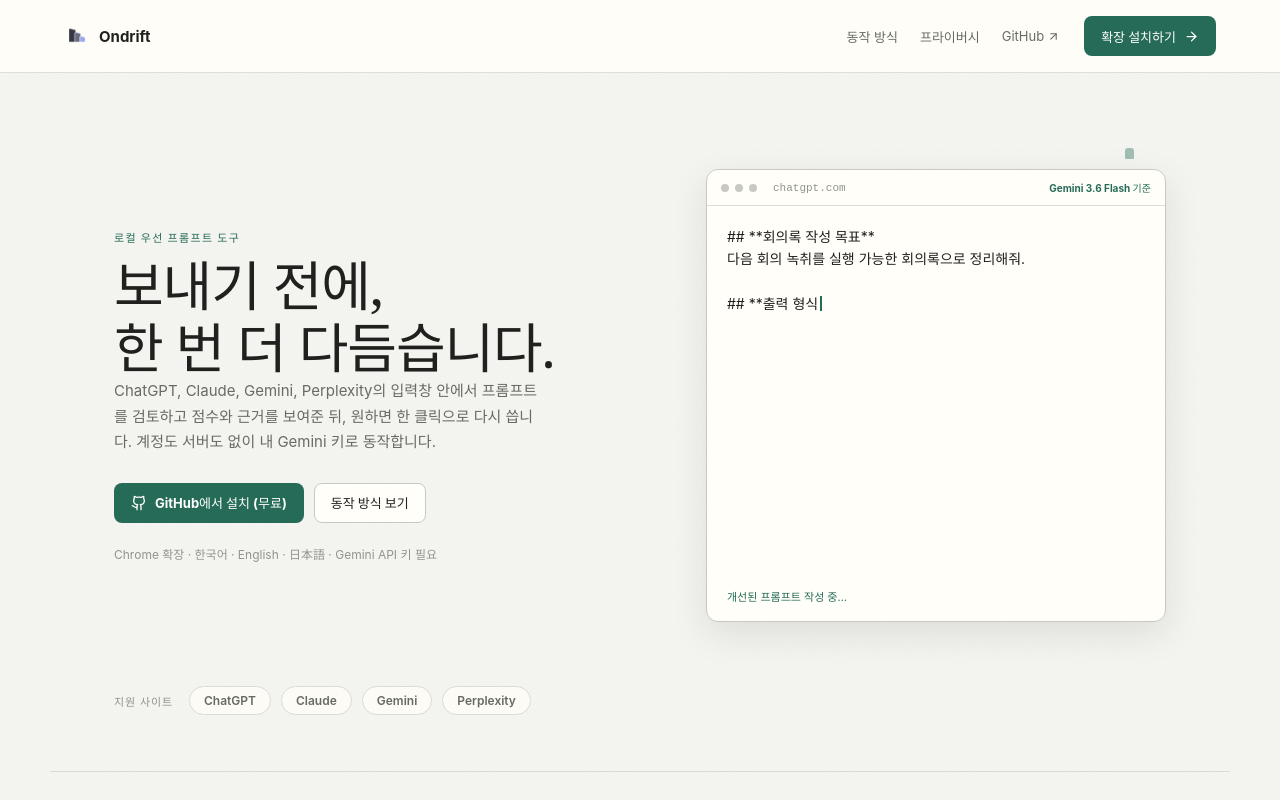
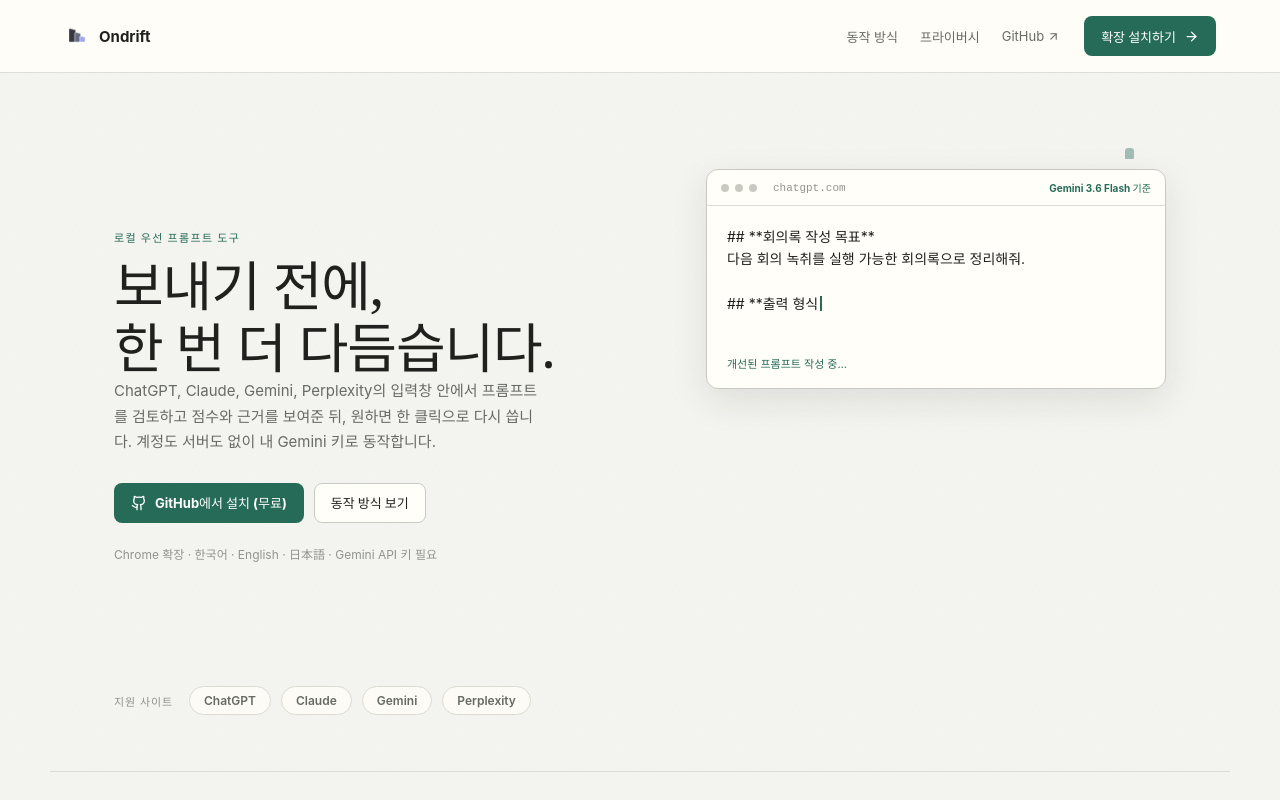
Before and after one commit to Ondrift-labs/Ondrift-FE, a React (Vite) app: page / in a window 1280 px wide. Shown: the top 800 px of the page. Built offline with nearby package versions, Linux system fonts and the light colour scheme.

Commit message:
fix : 프롬프트 팝업 성장과 페이지 레이아웃 분리

```diff
--- a/src/features/landing/PromptDemo.tsx
+++ b/src/features/landing/PromptDemo.tsx
@@ -1,5 +1,5 @@
 import { Check } from 'lucide-react'
-import { useEffect, useRef, useState } from 'react'
+import { useEffect, useLayoutEffect, useRef, useState } from 'react'
 import { usePrefersReducedMotion } from './useReveal'
 
 const BEFORE_PROMPT = '회의 녹취 정리해줘'
@@ -90,27 +90,27 @@ function usePromptDemo(reducedMotion: boolean) {
   return { phase, score, displayedPrompt }
 }
 
-export function PromptDemo() {
-  const reducedMotion = usePrefersReducedMotion()
-  const { phase, score, displayedPrompt } = usePromptDemo(reducedMotion)
-  const showResult = phase === 'result'
+function DemoCardContent({ phase, prompt, score, showResult, showCaret }: {
+  phase: Phase
+  prompt: string
+  score: number
+  showResult: boolean
+  showCaret: boolean
+}) {
   const offset = RING_LENGTH - (RING_LENGTH * score) / 100
 
   return (
-    <div className={`demo-card demo-card--${phase}`}>
+    <>
       <div className="demo-chrome">
         <span className="demo-dot" /><span className="demo-dot" /><span className="demo-dot" />
         <span className="demo-url">chatgpt.com</span>
         <span className="demo-model">Gemini 3.6 Flash 기준</span>
       </div>
       <div className="demo-body">
-        <div className="demo-editor-stack">
-          <p className="demo-editor demo-editor--measure" aria-hidden="true">{AFTER_PROMPT}</p>
-          <p className="demo-editor demo-editor--live">
-            {displayedPrompt}
-            {(phase === 'draft' || phase === 'typing') && <span className="demo-caret" aria-hidden="true" />}
-          </p>
-        </div>
+        <p className="demo-editor">
+          {prompt}
+          {showCaret && <span className="demo-caret" aria-hidden="true" />}
+        </p>
         <div className={`demo-result ${showResult ? 'is-shown' : ''}`} aria-hidden={!showResult}>
           <div className="demo-score">
             <svg viewBox="0 0 64 64" aria-hidden="true">
@@ -129,6 +129,66 @@ export function PromptDemo() {
           {phase === 'draft' ? '작성 중' : phase === 'scoring' ? 'Ondrift가 검토하는 중…' : phase === 'typing' ? '개선된 프롬프트 작성 중…' : '재작성 완료 · 적용 대기'}
         </span>
       </div>
+    </>
+  )
+}
+
+export function PromptDemo() {
+  const reducedMotion = usePrefersReducedMotion()
+  const { phase, score, displayedPrompt } = usePromptDemo(reducedMotion)
+  const cardRef = useRef<HTMLDivElement>(null)
+  const heightRef = useRef<number | null>(null)
+  const showResult = phase === 'result'
+
+  useLayoutEffect(() => {
+    const card = cardRef.current
+    if (!card) return
+
+    const previousHeight = heightRef.current ?? card.offsetHeight
+    card.style.height = 'auto'
+    const nextHeight = card.offsetHeight
+    heightRef.current = nextHeight
+
+    if (reducedMotion || Math.abs(previousHeight - nextHeight) < 1) {
+      card.style.height = `${nextHeight}px`
+      return
+    }
+
+    card.style.height = `${previousHeight}px`
+    void card.offsetHeight
+    const frame = requestAnimationFrame(() => {
+      card.style.height = `${nextHeight}px`
+    })
+    return () => cancelAnimationFrame(frame)
+  }, [displayedPrompt, phase, reducedMotion])
+
+  useEffect(() => {
+    const syncHeight = () => {
+      const card = cardRef.current
+      if (!card) return
+      card.style.height = 'auto'
+      const nextHeight = card.offsetHeight
+      heightRef.current = nextHeight
+      card.style.height = `${nextHeight}px`
+    }
+    window.addEventListener('resize', syncHeight)
+    return () => window.removeEventListener('resize', syncHeight)
+  }, [])
+
+  return (
+    <div className="demo-stage">
+      <div className="demo-card demo-card--spacer" aria-hidden="true">
+        <DemoCardContent phase="result" prompt={AFTER_PROMPT} score={SCORE_AFTER} showResult showCaret={false} />
+      </div>
+      <div ref={cardRef} className={`demo-card demo-card--live demo-card--${phase}`}>
+        <DemoCardContent
+          phase={phase}
+          prompt={displayedPrompt}
+          score={score}
+          showResult={showResult}
+          showCaret={phase === 'draft' || phase === 'typing'}
+        />
+      </div>
     </div>
   )
 }
--- a/src/features/landing/landing.css
+++ b/src/features/landing/landing.css
@@ -72,20 +72,21 @@ body:has(.landing) { background: #f6f6f2; }
 
 /* demo card — pops in once on mount (it's above the fold, so no scroll trigger needed) */
 @keyframes cardIntro { 0% { opacity: 0; transform: translateY(26px) scale(0.95); } 100% { opacity: 1; transform: none; } }
-.demo-card { border: 1px solid var(--line-strong); border-radius: 12px; background: var(--paper); box-shadow: var(--shadow); overflow: hidden; animation: cardIntro 720ms cubic-bezier(.16,1,.3,1) 150ms both; }
+.demo-stage { position: relative; }
+.demo-card { border: 1px solid var(--line-strong); border-radius: 12px; background: var(--paper); box-shadow: var(--shadow); overflow: hidden; }
+.demo-card--spacer { visibility: hidden; pointer-events: none; }
+.demo-card--live { position: absolute; inset: 0 0 auto; z-index: 1; width: 100%; transition: height 680ms cubic-bezier(.16,1,.3,1); animation: cardIntro 720ms cubic-bezier(.16,1,.3,1) 150ms both; }
 .demo-chrome { display: flex; align-items: center; gap: 6px; padding: 10px 14px; border-bottom: 1px solid var(--line); }
 .demo-dot { width: 8px; height: 8px; border-radius: 50%; background: var(--line-strong); }
 .demo-url { margin-left: 10px; color: var(--faint); font-size: 11px; font-family: ui-monospace, monospace; }
 .demo-model { margin-left: auto; color: var(--accent); font-size: 10px; font-weight: 650; }
-.demo-body { padding: 20px 20px 6px; min-height: 168px; }
-.demo-editor-stack { display: grid; }
-.demo-editor { position: relative; grid-area: 1 / 1; margin: 0; min-height: 44px; color: var(--ink); font-size: 14px; line-height: 1.6; white-space: pre-line; transition: opacity 480ms ease; }
-.demo-editor--measure { visibility: hidden; pointer-events: none; }
-.demo-editor--live { z-index: 1; }
+.demo-body { padding: 20px 20px 6px; min-height: 136px; }
+.demo-editor { position: relative; margin: 0; min-height: 44px; color: var(--ink); font-size: 14px; line-height: 1.6; white-space: pre-line; transition: opacity 480ms ease; }
 .demo-caret { display: inline-block; width: 2px; height: 15px; margin-left: 2px; background: var(--accent); vertical-align: -2px; animation: blink 1s step-end infinite; }
 @keyframes blink { 50% { opacity: 0; } }
-.demo-result { display: grid; grid-template-columns: auto 1fr; gap: 16px; align-items: center; margin-top: 16px; padding-top: 16px; border-top: 1px dashed var(--line); opacity: 0; transform: translateY(6px); transition: opacity 620ms ease, transform 620ms ease; }
-.demo-result.is-shown { opacity: 1; transform: none; }
+.demo-result { display: none; grid-template-columns: auto 1fr; gap: 16px; align-items: center; margin-top: 16px; padding-top: 16px; border-top: 1px dashed var(--line); }
+.demo-result.is-shown { display: grid; animation: demoResultReveal 620ms ease both; }
+@keyframes demoResultReveal { 0% { opacity: 0; transform: translateY(6px); } 100% { opacity: 1; transform: none; } }
 .demo-score { position: relative; display: grid; place-items: center; width: 64px; height: 64px; flex: 0 0 auto; }
 .demo-score svg { position: absolute; inset: 0; transform: rotate(-90deg); }
 .demo-score-track { fill: none; stroke: var(--line); stroke-width: 5; }
```
